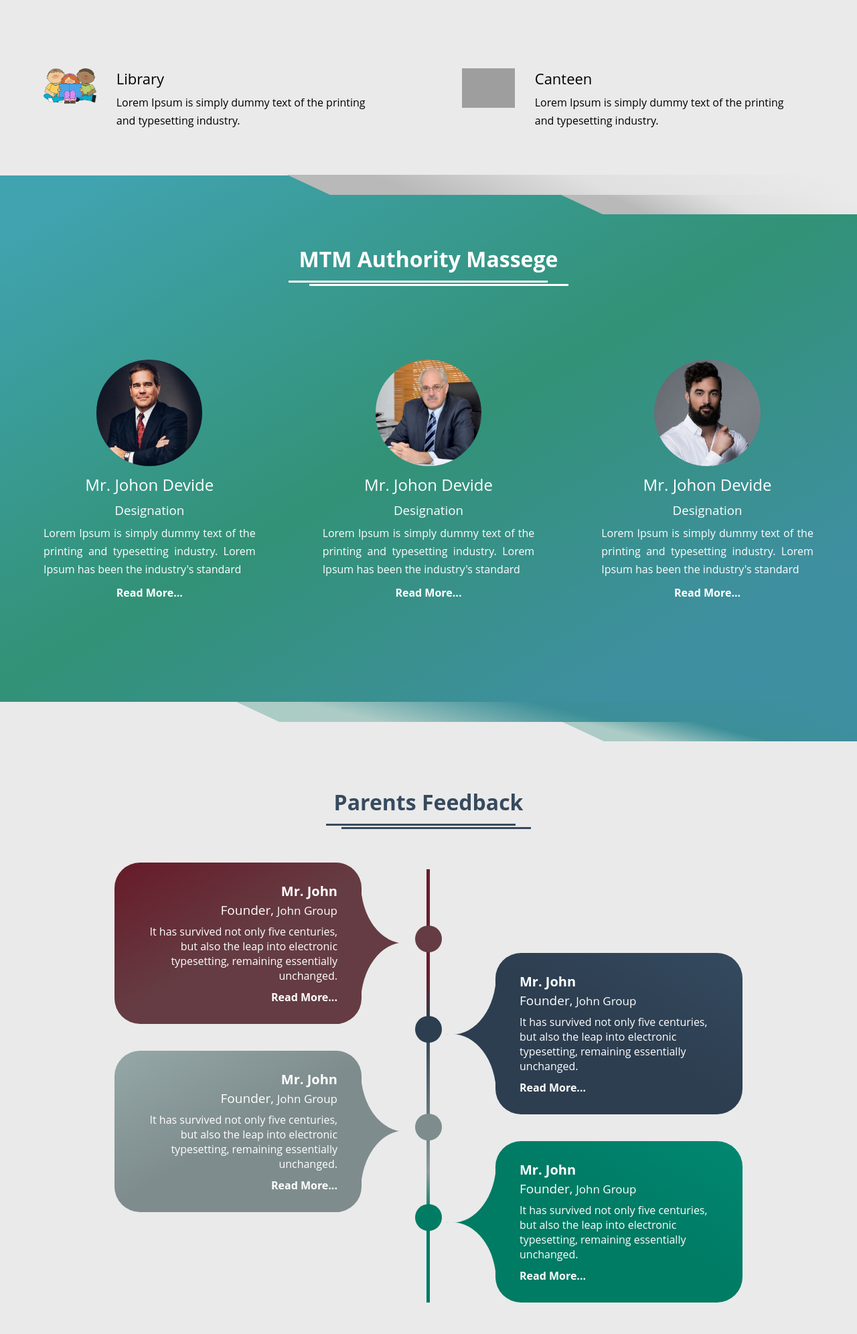
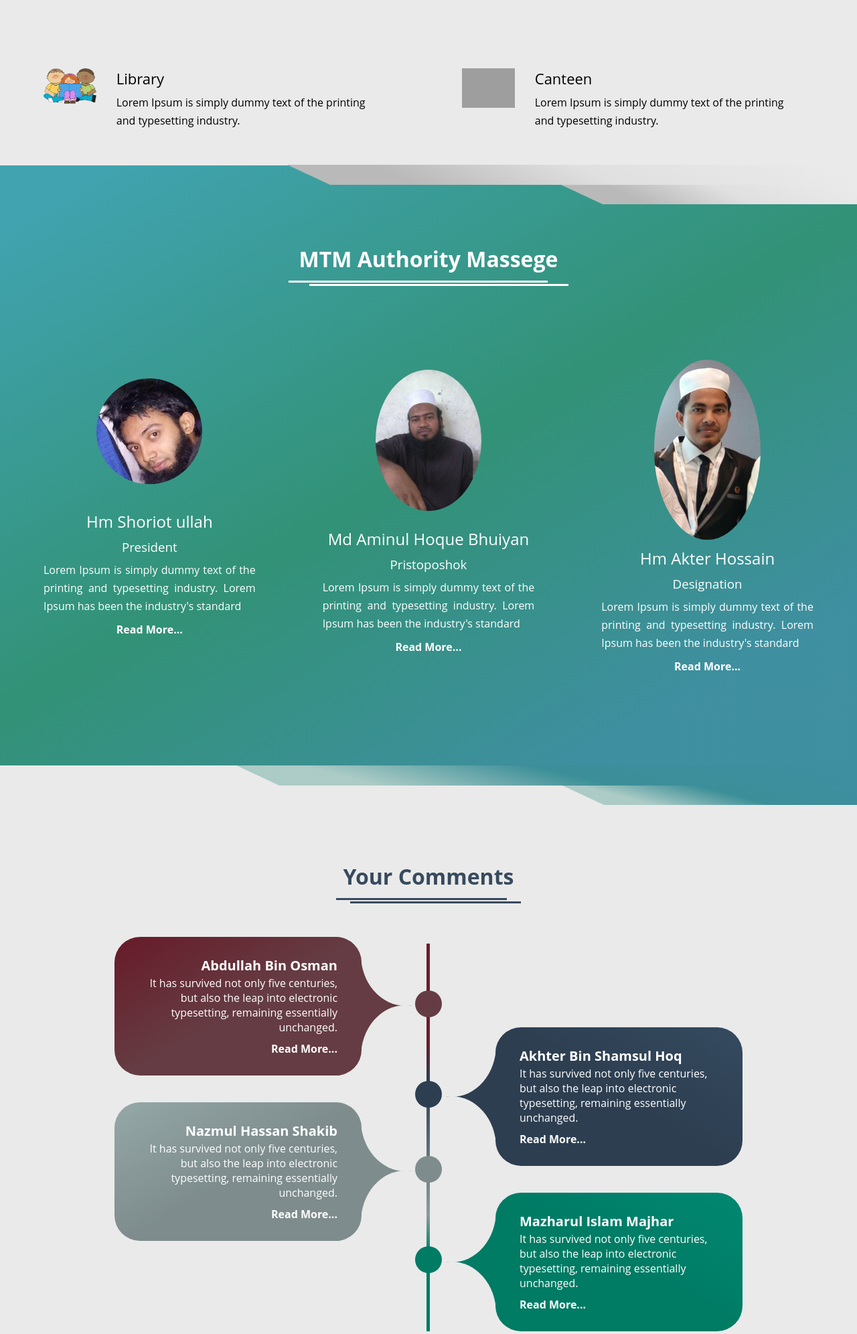
Before and after one commit to sdshoriot/Organization-Management-System, a Django app: page / in a window 1280 px wide. Shown: the part 3296-5288 px from the top of the page at 67% size. Run offline with Django 3.2, Linux system fonts and the light colour scheme; grey boxes are pictures that could not be loaded.

Commit message:
added home page

```diff
--- a/templates/theme/home/home.html
+++ b/templates/theme/home/home.html
@@ -164,11 +164,11 @@
                <div class="techerBody">
                   <div class="tchrItemBox">
                       <div class="tchrImg">
-                          <img src="/static/theme/images/governing.jpg" alt="">
+                          <img src="/static/theme/images/sdshoriot.jpg" alt="">
                       </div>
                       <div class="tchrText">
-                         <h2>Mr. Johon Devide</h2>
-                          <h3>Designation</h3>
+                         <h2>Hm Shoriot ullah</h2>
+                          <h3>President</h3>
                           <p>
                              Lorem Ipsum is simply dummy text of the printing and typesetting industry. Lorem Ipsum has been the industry's standard
                           </p>
@@ -178,11 +178,11 @@
 
                   <div class="tchrItemBox">
                       <div class="tchrImg">
-                          <img src="/static/theme/images/teacher.jpg" alt="">
+                          <img src="/static/theme/images/hujur.jpg" alt="">
                       </div>
                       <div class="tchrText">
-                         <h2>Mr. Johon Devide</h2>
-                          <h3>Designation</h3>
+                         <h2>Md Aminul Hoque Bhuiyan</h2>
+                          <h3>Pristoposhok</h3>
                           <p>
                              Lorem Ipsum is simply dummy text of the printing and typesetting industry. Lorem Ipsum has been the industry's standard
                           </p>
@@ -192,10 +192,10 @@
 
                   <div class="tchrItemBox">
                       <div class="tchrImg">
-                          <img src="/static/theme/images/teacher2.jpg" alt="">
+                          <img src="/static/theme/images/akhter.jpg" alt="">
                       </div>
                       <div class="tchrText">
-                         <h2>Mr. Johon Devide</h2>
+                         <h2>Hm Akter Hossain</h2>
                           <h3>Designation</h3>
                           <p>
                              Lorem Ipsum is simply dummy text of the printing and typesetting industry. Lorem Ipsum has been the industry's standard
@@ -221,22 +221,20 @@
            </div>
           <div class="parentCont">
              <div class="commonHeding">
-                 <h1>Parents Feedback</h1>
+                 <h1>Your Comments</h1>
              </div>
                <div class="wow fadeInUp parntBox">
                    <div class="innerBox innerBox1">
                        <div class="parntInner">
                           <div class="prntShape prntShape1"></div>
-                           <h3>Mr. John</h3>
-                           <span>Founder, <strong>John Group</strong></span>
+                           <h3>Abdullah Bin Osman</h3>
                            <p>It has survived not only five centuries, but also the leap into electronic typesetting, remaining essentially unchanged.</p>
                             <div class="readMore"><a href="feedback.html">Read More...</a></div>
                        </div>
 
                        <div class="parntInner">
                            <div class="prntShape prntShape2"></div>
-                           <h3>Mr. John</h3>
-                           <span>Founder, <strong>John Group</strong></span>
+                           <h3>Nazmul Hassan Shakib</h3>
                            <p>It has survived not only five centuries, but also the leap into electronic typesetting, remaining essentially unchanged.</p>
                            <div class="readMore"><a href="feedback.html">Read More...</a></div>
                        </div>
@@ -245,23 +243,21 @@
                    <div class="innerBox innerBox2">
                        <div class="parntInner">
                            <div class="prntShape prntShape3"></div>
-                           <h3>Mr. John</h3>
-                           <span>Founder, <strong>John Group</strong></span>
+                           <h3>Akhter Bin Shamsul Hoq</h3>
                            <p>It has survived not only five centuries, but also the leap into electronic typesetting, remaining essentially unchanged.</p>
                             <div class="readMore"><a href="feedback.html">Read More...</a></div>
                        </div>
 
                        <div class="parntInner">
                            <div class="prntShape prntShape4"></div>
-                           <h3>Mr. John</h3>
-                           <span>Founder, <strong>John Group</strong></span>
+                           <h3>Mazharul Islam Majhar</h3>
                            <p>It has survived not only five centuries, but also the leap into electronic typesetting, remaining essentially unchanged.</p>
                             <div class="readMore"><a href="feedback.html">Read More...</a></div>
                        </div>
                    </div>
                </div>
                <div class="parentLink">
-                   <a href="feedback.html">Parents <i class="fa fa-angle-right"></i></a>
+                   <a href="/feedback">Comment<i class="fa fa-angle-right"></i></a>
                </div>
           </div>
        </div>
```
Also changed, not shown: static/theme/images/ima.jpg (added), static/theme/images/imam.jpg (added), static/theme/images/sdshoriot.jpg (added).
